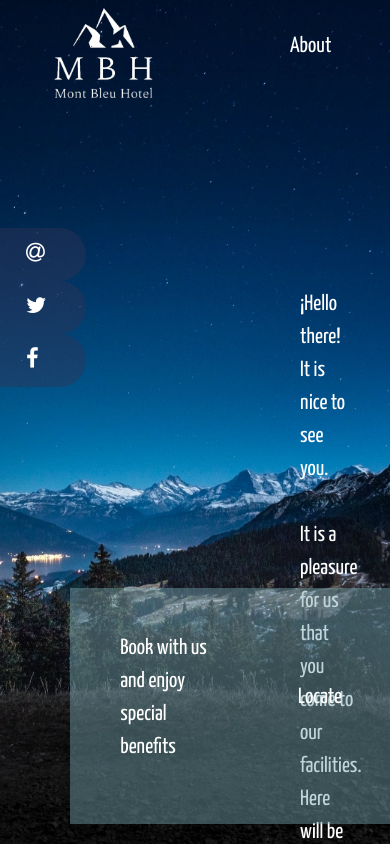
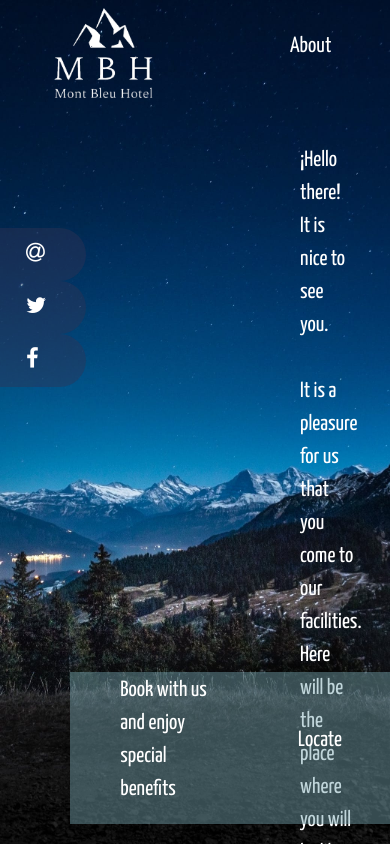
Before and after one commit to nattury/final, a Vue app: page / in a window 390 px wide. Shown: the top 844 px of the page. Built offline with nearby package versions, Linux system fonts and the light colour scheme.

Commit message:
8 responsive

```diff
--- a/src/components/Principal.vue
+++ b/src/components/Principal.vue
@@ -34,6 +34,7 @@ export default {
 };
 </script>
 <style>
+
 .principal{
     display: grid;
     grid-template-columns: 1fr 4fr;
@@ -103,7 +104,7 @@ export default {
     }
 
 .info {
-  padding-top: 180px;
+  padding-top: 40%;
   width: 60%;
 }
 
@@ -141,7 +142,6 @@ export default {
 @media(max-width: 800px){
   .foot {
     width: 90%;
-    height: 28%;
   }
   }
 
```
